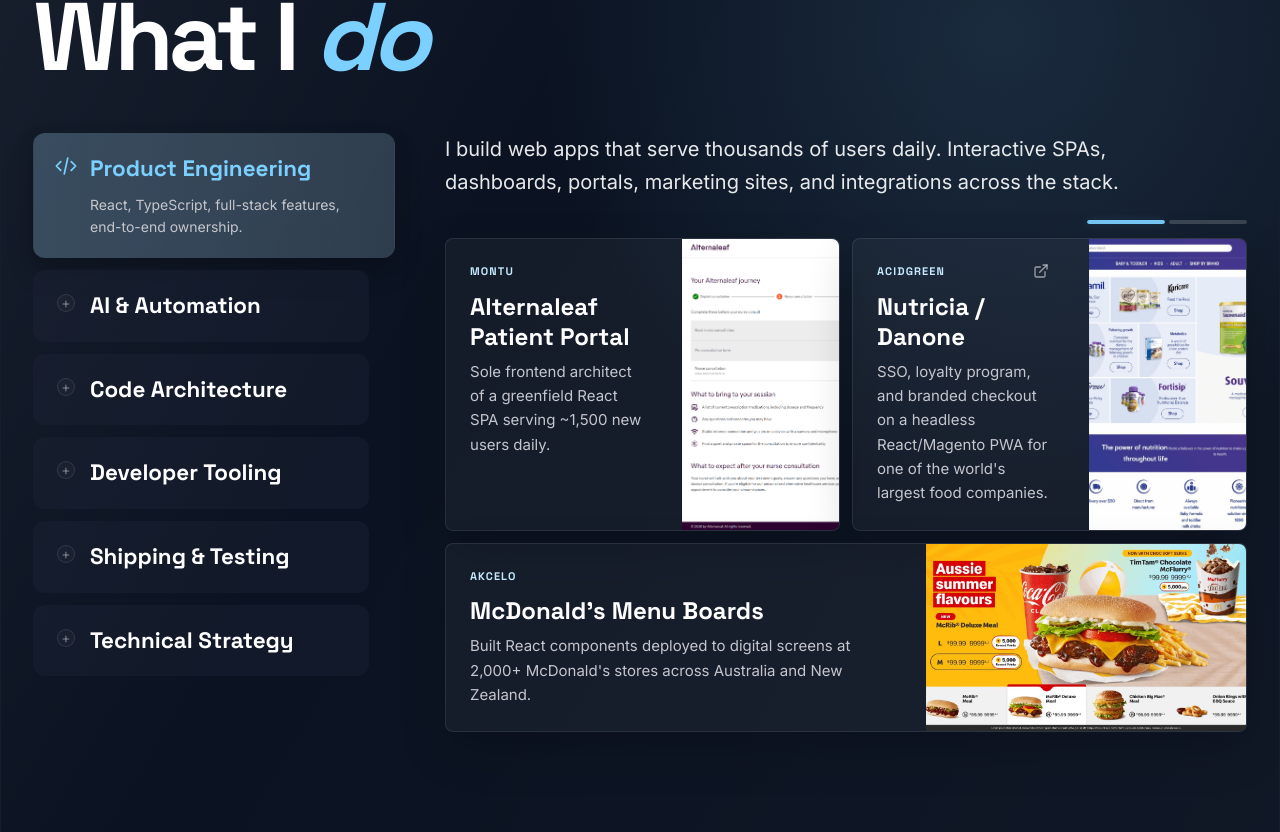
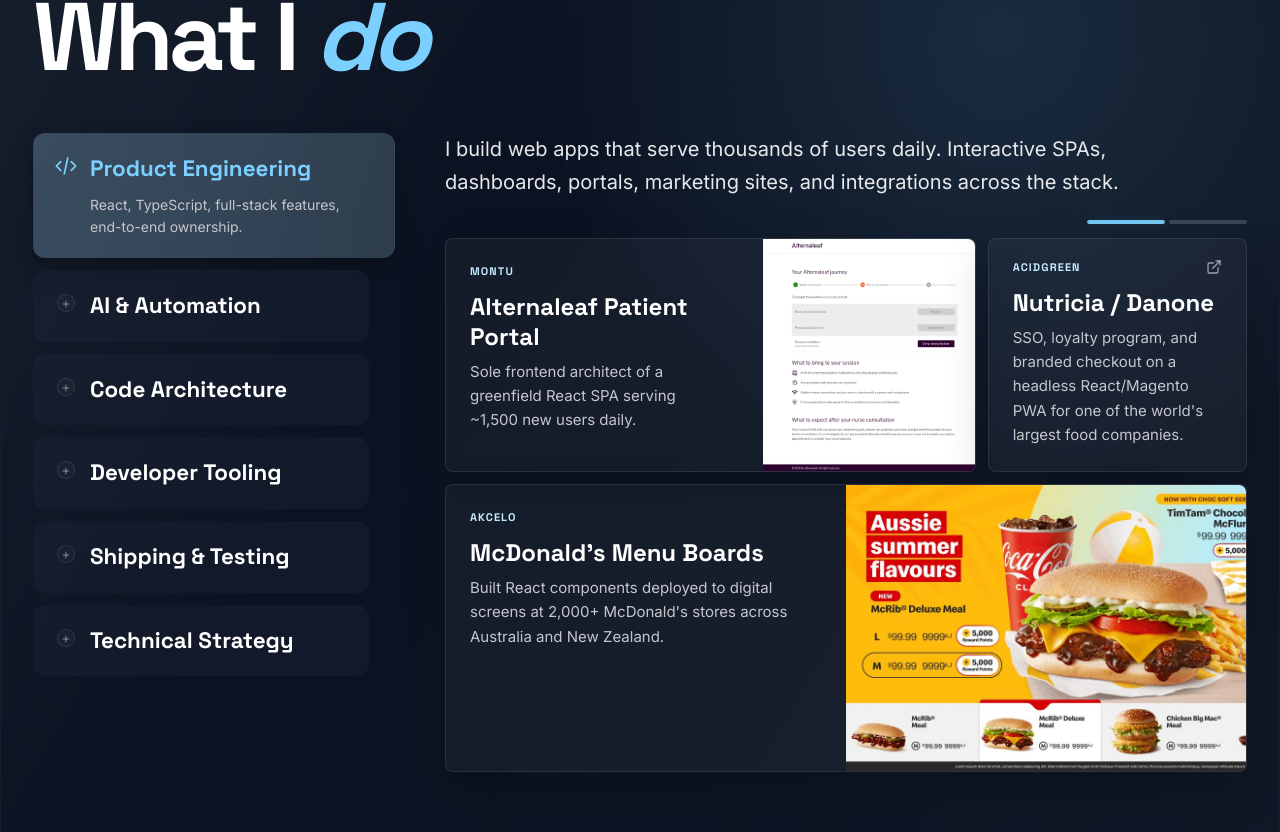
Before and after one commit to lpke/portfolio, a Next.js app: page / in a window 1280 px wide. Shown: the part 996-1828 px from the top of the page. Built offline with nearby package versions, Linux system fonts and the light colour scheme.

Commit message:
chore: content tweaks

```diff
--- a/src/app/_sections/skills/pages/AiAutomationSkill.tsx
+++ b/src/app/_sections/skills/pages/AiAutomationSkill.tsx
@@ -13,26 +13,67 @@
 }: SkillPageProps) {
   return (
     <SkillPageShell
-      intro="AI is part of how I build every day — multi-model agentic workflows in the editor, custom context tools for AI agents, and terminal automation from editor to deploy."
+      intro="AI is part of how I build every day. I leverage multi-model agentic workflows, supercharged with my own scripts and tools, to help me learn, build, and deliver faster."
       variant={variant}
     >
       <SkillPager isVisible={isVisible}>
         <SkillPage label="Page 1" summary="AI & Automation examples page 1">
           <SkillGrid>
             <SkillCard
-              eyebrow="Personal Project"
+              eyebrow={{
+                base: 'OSS Project',
+                md: 'Open-Source Project',
+              }}
               title="code-to-notion"
-              description="Node CLI that uploads codebases to Notion, retaining filesystem structure and Git data. Built to give my Notion AI agents structured code reasoning ability."
+              description="Node CLI that uploads codebases to Notion, retaining filesystem structure and Git data. Built to give my Notion AI agents complete code context alongside docs."
               cardSpan="full"
               href="https://github.com/lpke/code-to-notion"
               showGithubIndicator
               image="/images/skills/notion-ai.png"
+              imagePosition="right"
+              imageSize={{
+                direction: 'down',
+                values: {
+                  md: '6rem',
+                },
+              }}
               imageObjectPosition="center"
               imageAlt="code-to-notion project screenshot"
               imageFit="cover"
+              imageObjectScale={{
+                direction: 'down',
+                values: {
+                  md: 1.1,
+                },
+              }}
             />
             <SkillCard
-              eyebrow="Open source"
+              eyebrow="My IDE Setup"
+              title="Neovim + Codex ACP & Copilot"
+              description="I use a heavily-customised config, written in Lua, that enables cross-provider model/adapter support for efficient in-editor agentic workflows."
+              cardSpan="full"
+              href="https://github.com/lpke/nvim"
+              showGithubIndicator
+              image="/images/skills/nvim-codecompanion.png"
+              imagePosition="left"
+              imageSize={{
+                base: '9rem',
+                lg: '40%',
+                1250: '46%',
+              }}
+              imageObjectPosition="60% top"
+              imageAlt="Neovim CodeCompanion screenshot"
+              imageFit="cover"
+              imageObjectScale={{
+                base: 2,
+                md: 1.5,
+              }}
+            />
+            <SkillCard
+              eyebrow={{
+                base: 'OSS Project',
+                md: 'Open-Source Project',
+              }}
               title="aspyn"
               description="Local pipeline engine that gives your scripts a memory. Stateful step runners, change detection, crash recovery, and scheduling."
               cardSpan="full"
@@ -41,20 +82,20 @@
               image="/images/skills/aspyn-cli.png"
               imageAlt="aspyn CLI screenshot"
               imageFit="cover"
-              imagePosition="left"
-              imageSize="46%"
-            />
-            <SkillCard
-              eyebrow="Dev environment"
-              title="Neovim + CodeCompanion"
-              description="Custom Lua-based AI config with multi-model support, agentic workflows, slash commands, and tool approval flows."
-              cardSpan="full"
-              href="https://github.com/lpke/nvim"
-              showGithubIndicator
-              image="/images/skills/nvim-codecompanion.png"
-              imageObjectPosition="60% top"
-              imageAlt="Neovim CodeCompanion screenshot"
-              imageFit="cover"
+              imagePosition="right"
+              imageSize={{
+                base: '6.5rem',
+                lg: '40%',
+                1250: '50%',
+              }}
+              imageObjectPosition={{
+                base: '18% top',
+                md: 'left top',
+              }}
+              imageObjectScale={{
+                base: 3,
+                md: 2,
+              }}
             />
           </SkillGrid>
         </SkillPage>
--- a/src/app/_sections/skills/pages/ProductEngineeringSkill.tsx
+++ b/src/app/_sections/skills/pages/ProductEngineeringSkill.tsx
@@ -24,6 +24,7 @@
               title="Alternaleaf Patient Portal"
               titleSize="lg"
               description="Sole frontend architect of a greenfield React SPA serving ~1,500 new users daily."
+              cardSpan={4}
               image="/images/skills/pre-consultation-portal.png"
               imageAlt="Healthcare patient portal screenshot"
               imageObjectPosition={{
@@ -35,10 +36,8 @@
                 lg: 'cover',
               }}
               imageObjectScale={{
-                direction: 'down',
-                values: {
-                  md: 2,
-                },
+                base: 2,
+                md: 1,
               }}
             />
             <SkillCard
@@ -47,9 +46,14 @@
               titleSize="lg"
               description="SSO, loyalty program, and branded checkout on a headless React/Magento PWA for one of the world's largest food companies."
               href="https://www.nutriciastore.com.au"
+              cardSpan={2}
               image="/images/skills/nutriciastore.jpg"
               imageAlt="Nutricia Store screenshot"
               imageFit="cover"
+              imagePosition={{
+                md: 'left',
+                lg: 'top',
+              }}
             />
             <SkillCard
               eyebrow="Akcelo"
@@ -57,9 +61,19 @@
               titleSize="lg"
               description="Built React components deployed to digital screens at 2,000+ McDonald's stores across Australia and New Zealand."
               cardSpan="full"
+              cardHeight={{
+                direction: 'up',
+                values: {
+                  lg: '18rem',
+                },
+              }}
               image="/images/skills/mcdonalds-digital-menu.jpg"
               imageAlt="McDonald's digital menu board screenshot"
               imageFit="cover"
+              imageObjectPosition={{
+                base: 'center top',
+                md: 'left top',
+              }}
               imagePosition={{
                 base: 'top',
                 md: 'right',
@@ -68,7 +82,7 @@
                 base: '10rem',
                 md: '50%',
                 lg: '30%',
-                1250: '40%',
+                1250: '50%',
               }}
             />
           </SkillGrid>
```
